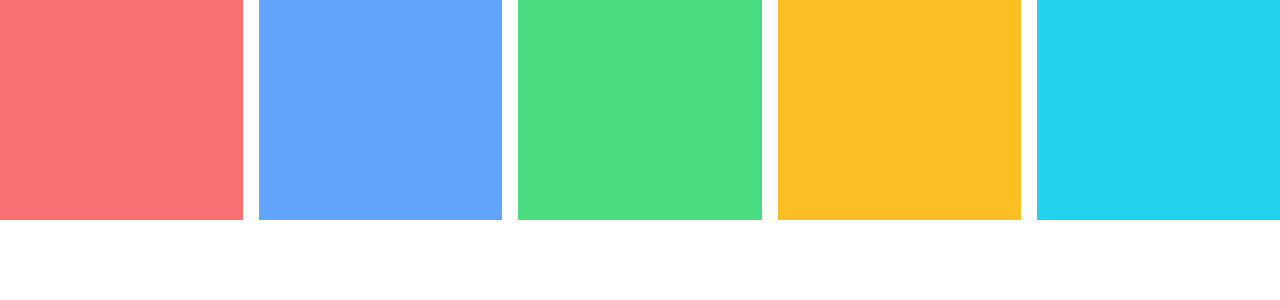
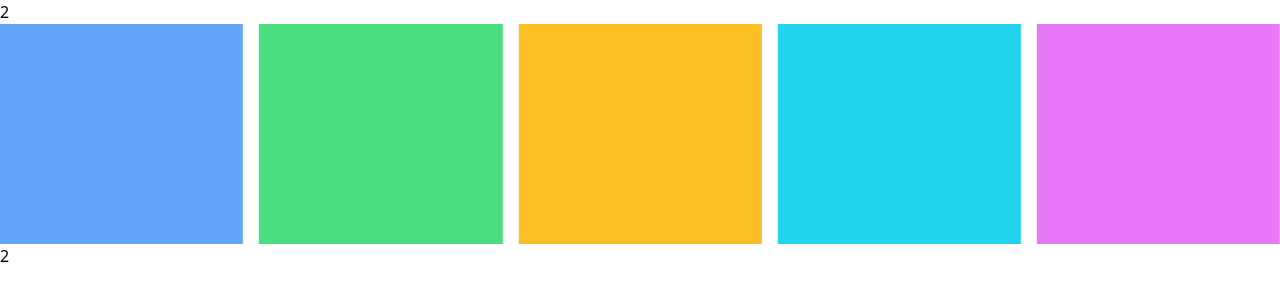
Before and after one commit to kabakov-vladislav-zg/shop-front, a Nuxt app: page / in a window 1280 px wide. Shown: the top 300 px of the page. Built offline with nearby package versions, Linux system fonts and the light colour scheme.

Commit message:
feat(UiCarousel): pagination

```diff
--- a/components/app/VCarousel/VCarousel.d.ts
+++ b/components/app/VCarousel/VCarousel.d.ts
@@ -1,7 +1,8 @@
 export type Breakpoint = 'xs' | 'sm' | 'md' | 'lg' | 'xl' | '2xl';
 
 type Justify = 'flex-start' | 'flex-end' | 'center';
-export type SettingValue = string | number | Partial<Record<Breakpoint, string | number>>;
+export type ResponsiveSettingValue = Partial<Record<Breakpoint, string | number>>;
+export type SettingValue = string | number | ResponsiveSettingValue;
 export type SettingName =
   | 'padding'
   | 'getters'
@@ -10,8 +11,8 @@ export type SettingName =
   | 'justify';
 
 export type Settings = Partial<Record<SettingName, SettingValue>>
-export interface Props {
-  value?: number
+export type Props = {
+  modelValue?: string | number
   id?: string | number
   items?: Array<object | Array<any>>
   padding?: SettingValue
@@ -20,3 +21,6 @@ export interface Props {
   speed?: SettingValue
   justify?: SettingValue
 }
+export type Emits = {
+  (e: 'update:modelValue', value: string | number): void
+}
--- a/components/app/VCarousel/VCarousel.vue
+++ b/components/app/VCarousel/VCarousel.vue
@@ -2,25 +2,49 @@
   setup
   lang="ts"
 >
-import { Props } from './VCarousel';
+import { withDefaults, computed } from 'vue';
+import { Props, Emits } from './VCarousel';
 import { useBindings } from './bindings';
-import { useSettings } from './settings';
+import { usePagination } from './pagination';
+import { useCapacity } from './capacity';
 
 const props = withDefaults(defineProps<Props>(), {
-  value: 0,
+  modelValue: 0,
   id: 'id',
+  capacity: 1,
   items: () => [],
 });
-const settings = useSettings(props);
+const emits = defineEmits<Emits>()
+const settings = computed(() => {
+  const { modelValue, id, items, ...settings } = props;
+  return settings;
+});
 const bindings = useBindings(settings);
+const value = computed({
+  get() {
+    return Number(props.modelValue);
+  },
+  set(value) {
+    emits('update:modelValue', value);
+  }
+});
+const length = computed(() => props.items.length);
+const capacity = computed(() => props.capacity);
+const currentCapacity = useCapacity(capacity);
+const { step, count } = usePagination({
+  value,
+  length,
+  capacity: currentCapacity,
+});
 </script>
 
 <template>
   <section
-    :style="{ '--count' : value }"
+    :style="{ '--step' : step }"
     v-bind="bindings"
     class="VCarousel"
   >
+    <input v-model="count">
     <div
       class="VCarousel-Stage"
     >
@@ -69,7 +93,7 @@ $settings: "padding", "getters", "capacity", "speed", "justify", ;
 
 <style>
 .VCarousel {
-  --count: 0;
+  --step: 0;
   --padding: 0;
   --getters: 16px;
   --capacity: 3;
@@ -95,7 +119,7 @@ $settings: "padding", "getters", "capacity", "speed", "justify", ;
 }
 
 .VCarousel-FrontStage {
-  --shift: calc(-1 * var(--count) * (100% + var(--getters)));
+  --shift: calc(-1 * var(--step) * (100% + var(--getters)));
   transform: translate3d(var(--shift), 0, 0);
   transition: var(--speed) linear;
   width: 100%;
--- /dev/null
+++ b/components/app/VCarousel/capacity.ts
@@ -0,0 +1,33 @@
+import { breakpointsTailwind, useBreakpoints } from '@vueuse/core'
+import { computed, WritableComputedRef, watch } from 'vue';
+import { SettingValue, ResponsiveSettingValue, Breakpoint } from './VCarousel';
+
+function getBreakpointsList(settings : ResponsiveSettingValue) : Record<string, number> {
+  const entries = Object.entries(breakpointsTailwind);
+  const list = entries.filter(([name]) => {
+    return name in settings;
+  });
+  return Object.fromEntries(list);
+}
+export function useCapacity(capacity : ComputedRef<SettingValue>) : ComputedRef<number> {
+  if (typeof capacity.value === 'object') {
+    const settings : ResponsiveSettingValue = capacity.value;
+    const breakpointsList = getBreakpointsList(settings);
+    const breakpoints = useBreakpoints(breakpointsList);
+    // @ts-ignore
+    const currents : ComputedRef<Breakpoint[]> = breakpoints.current();
+    const currentBreakpoint = computed<Breakpoint>(() => {
+      const length = currents.value.length;
+      if (length) {
+        return currents.value[length - 1];
+      } else {
+        return 'xs';
+      }
+    });
+    return computed(() => {
+      return Number(settings[currentBreakpoint.value]);
+    });
+  } else {
+    return computed(() => Number(capacity.value));
+  }
+}
--- /dev/null
+++ b/components/app/VCarousel/pagination.ts
@@ -0,0 +1,54 @@
+import { computed, WritableComputedRef, watch } from 'vue';
+
+type Pagination = {
+  step: ComputedRef<number>,
+  count: Ref<number>,
+}
+type Arguments = {
+  value : WritableComputedRef<number>,
+  length : ComputedRef<number>,
+  capacity : ComputedRef<number>,
+}
+export function usePagination({ value, length, capacity } : Arguments) : Pagination {
+  const count = ref<number>(0);
+  const maxCount = computed(() => length.value - 1);
+  const maxStep = computed(() => length.value - capacity.value);
+  if (value.value < 0) {
+    value.value = 0;
+  } if (value.value > maxCount.value) {
+    value.value = maxCount.value;
+  }
+  watch(value, (current) => {
+    if (current < 0 ) {
+      value.value = 0;
+    } else if (current > maxCount.value) {
+      value.value = maxCount.value;
+    } else {
+      count.value = current;
+    }
+  }, { immediate: true });
+  watch(count, (current) => {
+    if (current < 0 ) {
+      count.value = 0;
+    } else if (current > maxCount.value) {
+      count.value = maxCount.value;
+    } else {
+      value.value = current;
+    }
+  });
+  watch(() => `${maxStep.value}-${maxCount.value}`, () => {
+    if (count.value > maxCount.value) {
+      count.value = maxCount.value;
+    }
+  });
+  const step = computed(() => {
+    let step = count.value;
+    if (step < 0) return 0;
+    if (step > maxStep.value) return maxStep.value;
+    return step;
+  });
+  return {
+    step,
+    count,
+  }
+}
--- a/components/app/VCarousel/settings.ts
+++ b/components/app/VCarousel/settings.ts
@@ -4,7 +4,7 @@ import { Settings, Props } from './VCarousel';
 export function useSettings(props : Props) : ComputedRef<Settings> {
   return computed(() => {
     const {
-      value,
+      modelValue,
       id,
       items,
       ...settings
--- a/nuxt.config.ts
+++ b/nuxt.config.ts
@@ -4,6 +4,7 @@ export default defineNuxtConfig({
   devtools: { enabled: true },
   modules: [
     '@nuxtjs/tailwindcss',
+    '@vueuse/nuxt',
   ],
   tailwindcss: {},
 });
--- a/package.json
+++ b/package.json
@@ -16,6 +16,8 @@
     "@types/node": "^18",
     "@typescript-eslint/eslint-plugin": "^5.60.1",
     "@typescript-eslint/parser": "^5.60.1",
+    "@vueuse/core": "^10.2.1",
+    "@vueuse/nuxt": "^10.2.1",
     "dart-sass": "^1.25.0",
     "eslint": "^8.44.0",
     "eslint-config-airbnb-base": "^15.0.0",
--- a/pages/index.vue
+++ b/pages/index.vue
@@ -30,15 +30,15 @@
     md: 4,
     lg: 5,
   }
-  const padding = ref('');
+  const count = ref(2);
 </script>
 
 <template>
   <div class="">
     <UiCarousel
+      v-model="count"
       id="bg"
       :items="items"
-      :padding="padding"
       :capacity="capacity"
     >
       <template
@@ -50,7 +50,7 @@
         ></div>
       </template>
     </UiCarousel>
-    <input v-model="padding">
+    <input v-model="count">
   </div>
 </template>
 
```
Also changed, not shown: 1 other file (tests, documents, lock files or other folders).
